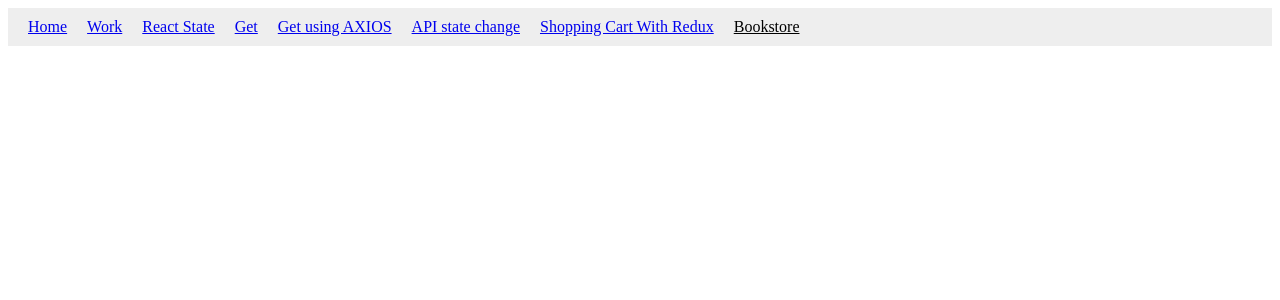
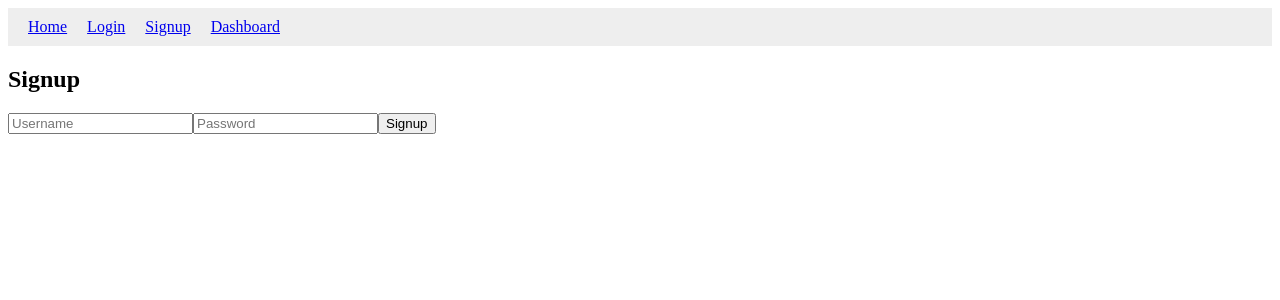
Before and after one commit to riyaz-b/react-app, a React (Create React App) app: page /signup in a window 1280 px wide. Shown: the top 300 px of the page. Built offline with nearby package versions, Linux system fonts and the light colour scheme.

Commit message:
core-login-register-excludes-existing-tabs

```diff
--- a/src/App.js
+++ b/src/App.js
@@ -1,66 +1,37 @@
-import React, { useState, useEffect } from "react";
+import React from "react";
 import { Routes, Route, Link } from "react-router-dom";
+import { AuthProvider } from "./auth/AuthContext";
+import Login from "./login/Login";
+import Signup from "./register/Signup";
 import Home from "./pages/Home";
-import Work from "./pages/Work";
-import About from "./pages/About";
-import Contact from "./pages/Contact";
-import State from "./pages/State";
-import GetAPI from "./pages/GetAPI";
-import GetAPIusingAxiosLib from "./pages/GetAPIusingAxiosLib";
-import GetAPIusingAxiosLib1 from "./pages/GetAPIusingAxiosLib1";
-import ShoppingCrtWithRedux from "./ShoppingCartWithRedux";
-import BookList from "./bookstore/BookList";
-import AddBook from "./bookstore/AddBook";
-import EditBook from "./bookstore/EditBook";
+import ProtectedRoute from "./auth/ProtectedRoute";
 
 function App() {
-  const [flash, setFlash] = useState(false);
-
-  useEffect(() => {
-    setFlash(true);
-    const timer = setTimeout(() => setFlash(false), 2000); // Flash for 2 seconds
-    return () => clearTimeout(timer);
-  }, []);
-
   return (
+    <AuthProvider>
       <div>
         <nav style={{ padding: "10px", background: "#eee" }}>
           <Link to="/" style={{ margin: "0 10px" }}>Home</Link>
-        <Link to="/work" style={{ margin: "0 10px" }}>Work</Link>
-        {/* <Link to="/about" style={{ margin: "0 10px" }}>About</Link>
-        <Link to="/contact" style={{ margin: "0 10px" }}>Contact</Link>   */}
-        <Link to="/state" style={{ margin: "0 10px" }}>React State</Link>
-        <Link to="/getApi" style={{ margin: "0 10px" }}>Get</Link>
-        <Link to="/getApiAxios" style={{ margin: "0 10px" }}>Get using AXIOS</Link>
-        <Link to="/getApiAxios1" style={{ margin: "0 10px" }}>API state change</Link>
-        <Link to="/getShoppingCrtWithRedux" style={{ margin: "0 10px" }}>Shopping Cart With Redux</Link>
-        <Link
-          to="/bookstore"
-          style={{
-            margin: "0 10px",
-            color: flash ? "red" : "black",
-            fontWeight: flash ? "bold" : "normal",
-            transition: "color 0.5s, font-weight 0.5s",
-          }}
-        >
-          Bookstore
-        </Link>
+          <Link to="/login" style={{ margin: "0 10px" }}>Login</Link>
+          <Link to="/signup" style={{ margin: "0 10px" }}>Signup</Link>
+          <Link to="/dashboard" style={{ margin: "0 10px" }}>Dashboard</Link>
         </nav>
 
         <Routes>
           <Route path="/" element={<Home />} />
-        <Route path="/work" element={<Work />} />
-        {/*   <Route path="/about" element={<About />} />
-        <Route path="/contact" element={<Contact />} /> */}
-        <Route path="/state" element={<State />} />
-        <Route path="/getApi" element={<GetAPI />} />
-        <Route path="/getApiAxios" element={<GetAPIusingAxiosLib />} />
-        <Route path="/getApiAxios1" element={<GetAPIusingAxiosLib1 />} />
-        <Route path="/getShoppingCrtWithRedux" element={<ShoppingCrtWithRedux />} />
-        {/* <Route path="/bookstore" element={<div><BookList /><AddBook /><EditBook /></div>} /> */}
-        <Route path="/bookstore" element={<BookList />} />
+          <Route path="/login" element={<Login />} />
+          <Route path="/signup" element={<Signup />} />
+          <Route
+            path="/dashboard"
+            element={
+              <ProtectedRoute>
+                <div>Welcome to the Dashboard!</div>
+              </ProtectedRoute>
+            }
+          />
         </Routes>
       </div>
+    </AuthProvider>
   );
 }
 
--- /dev/null
+++ b/src/auth/AuthContext.js
@@ -0,0 +1,31 @@
+import React, { createContext, useReducer } from "react";
+
+const AuthContext = createContext();
+
+const initialState = {
+  isAuthenticated: false,
+  user: null,
+};
+
+const authReducer = (state, action) => {
+  switch (action.type) {
+    case "LOGIN":
+      return { ...state, isAuthenticated: true, user: action.payload };
+    case "LOGOUT":
+      return { ...state, isAuthenticated: false, user: null };
+    default:
+      return state;
+  }
+};
+
+export const AuthProvider = ({ children }) => {
+  const [state, dispatch] = useReducer(authReducer, initialState);
+
+  return (
+    <AuthContext.Provider value={{ state, dispatch }}>
+      {children}
+    </AuthContext.Provider>
+  );
+};
+
+export default AuthContext;
--- /dev/null
+++ b/src/auth/ProtectedRoute.js
@@ -0,0 +1,15 @@
+import React, { useContext } from "react";
+import { Navigate } from "react-router-dom";
+import AuthContext from "./AuthContext";
+
+const ProtectedRoute = ({ children }) => {
+  const { state } = useContext(AuthContext);
+
+  if (!state.isAuthenticated) {
+    return <Navigate to="/login" />;
+  }
+
+  return children;
+};
+
+export default ProtectedRoute;
--- /dev/null
+++ b/src/login/Login.js
@@ -0,0 +1,53 @@
+import React, { useState, useContext } from "react";
+import { useNavigate } from "react-router-dom";
+import AuthContext from "../auth/AuthContext";
+
+const Login = () => {
+  const [credentials, setCredentials] = useState({ username: "", password: "" });
+  const { dispatch } = useContext(AuthContext);
+  const navigate = useNavigate();
+
+  const handleInputChange = (e) => {
+    const { name, value } = e.target;
+    setCredentials({ ...credentials, [name]: value });
+  };
+
+  const handleLogin = (e) => {
+    e.preventDefault();
+    const { username, password } = credentials;
+
+    if (username === "riyaz" && password === "riyaz") {
+      dispatch({ type: "LOGIN", payload: { username } });
+      navigate("/dashboard"); // Redirect to a protected route
+    } else {
+      alert("Invalid username or password!");
+    }
+  };
+
+  return (
+    <div>
+      <h2>Login</h2>
+      <form onSubmit={handleLogin}>
+        <input
+          type="text"
+          name="username"
+          placeholder="Username"
+          value={credentials.username}
+          onChange={handleInputChange}
+          required
+        />
+        <input
+          type="password"
+          name="password"
+          placeholder="Password"
+          value={credentials.password}
+          onChange={handleInputChange}
+          required
+        />
+        <button type="submit">Login</button>
+      </form>
+    </div>
+  );
+};
+
+export default Login;
--- /dev/null
+++ b/src/register/Signup.js
@@ -0,0 +1,51 @@
+import React, { useState } from "react";
+import { useNavigate } from "react-router-dom";
+
+const Signup = () => {
+  const [credentials, setCredentials] = useState({ username: "", password: "" });
+  const navigate = useNavigate();
+
+  const handleInputChange = (e) => {
+    const { name, value } = e.target;
+    setCredentials({ ...credentials, [name]: value });
+  };
+
+  const handleSignup = (e) => {
+    e.preventDefault();
+    const { username, password } = credentials;
+
+    if (username === "riyaz" && password === "riyaz") {
+      alert("Signup successful! You can now log in.");
+      navigate("/login"); // Redirect to login page
+    } else {
+      alert("Signup failed! Use username and password as 'riyaz'.");
+    }
+  };
+
+  return (
+    <div>
+      <h2>Signup</h2>
+      <form onSubmit={handleSignup}>
+        <input
+          type="text"
+          name="username"
+          placeholder="Username"
+          value={credentials.username}
+          onChange={handleInputChange}
+          required
+        />
+        <input
+          type="password"
+          name="password"
+          placeholder="Password"
+          value={credentials.password}
+          onChange={handleInputChange}
+          required
+        />
+        <button type="submit">Signup</button>
+      </form>
+    </div>
+  );
+};
+
+export default Signup;
```
Lines whose indentation alone changed are shown as unchanged.
